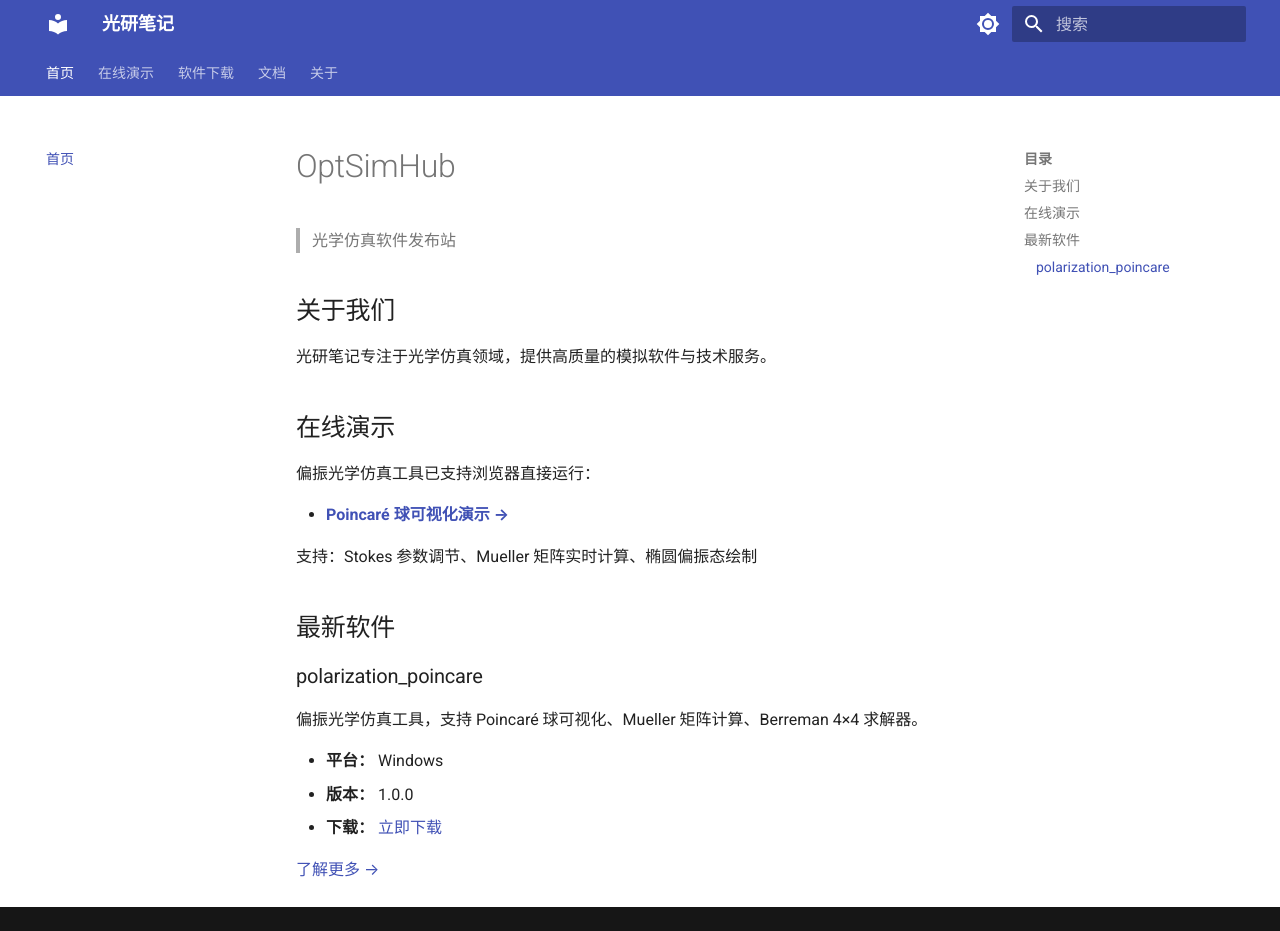
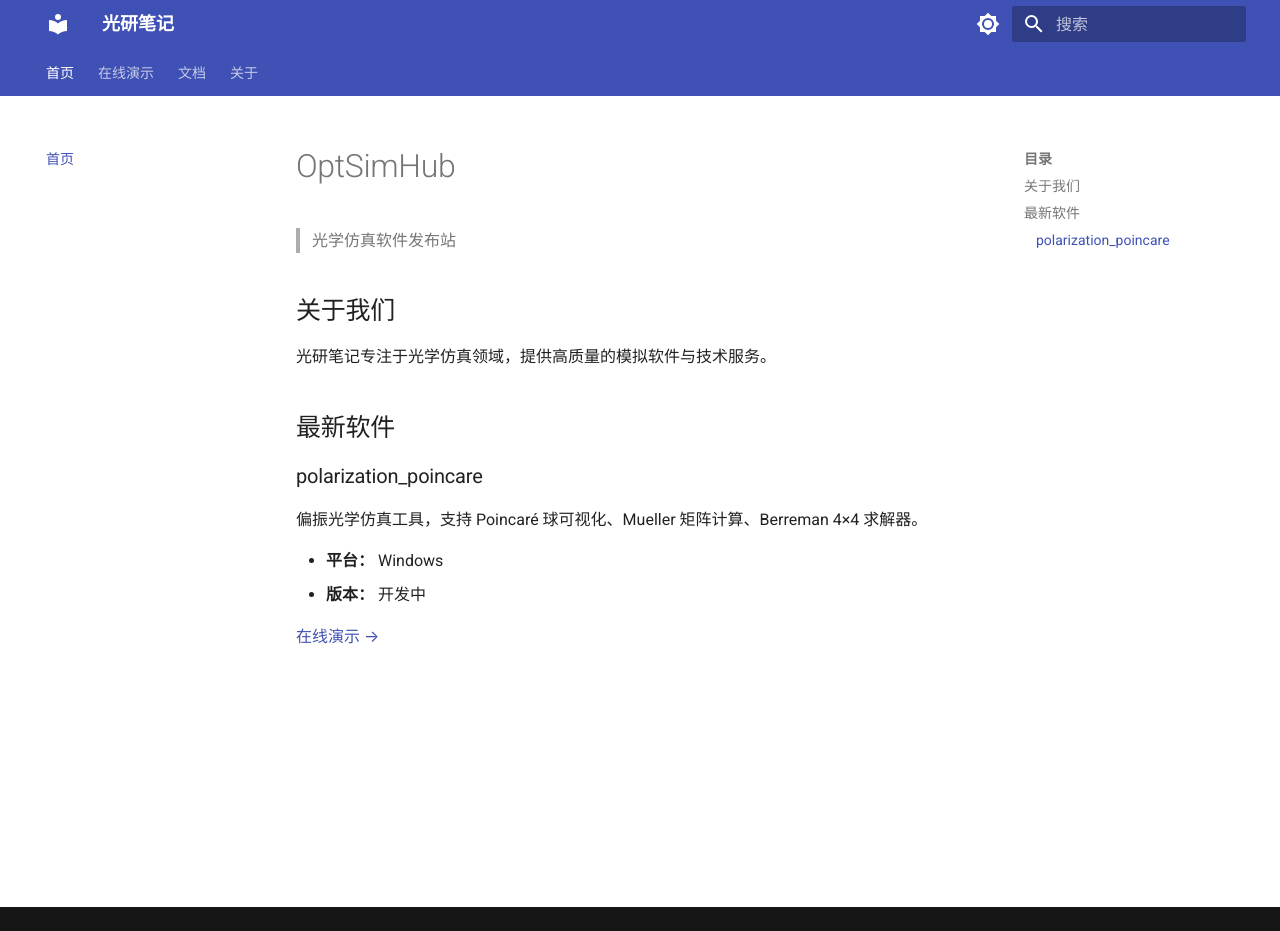
Before and after one commit to xiaoyong-boe/optsimhub-site, an MkDocs documentation site: the page built from docs/index.md, in a window 1280 px wide and 931 px high. Built offline with MkDocs 1.6.1 and Material for MkDocs 9.7.7, drawn with Linux system fonts in a browser that asks for light colours.

Commit message:
remove: download links from homepage

```diff
--- a/docs/index.md
+++ b/docs/index.md
@@ -6,14 +6,6 @@
 
 光研笔记专注于光学仿真领域，提供高质量的模拟软件与技术服务。
 
-## 在线演示
-
-偏振光学仿真工具已支持浏览器直接运行：
-
-- **[Poincaré 球可视化演示 →](demo/index.html)**
-
-支持：Stokes 参数调节、Mueller 矩阵实时计算、椭圆偏振态绘制
-
 ## 最新软件
 
 ### polarization_poincare
@@ -21,7 +13,6 @@
 偏振光学仿真工具，支持 Poincaré 球可视化、Mueller 矩阵计算、Berreman 4×4 求解器。
 
 - **平台：** Windows
-- **版本：** 1.0.0
-- **下载：** [立即下载](software/polarization_poincare.md)
+- **版本：** 开发中
 
-[了解更多 →](software/polarization_poincare.md)
+[在线演示 →](demo/index.html)
--- a/mkdocs.yml
+++ b/mkdocs.yml
@@ -48,8 +48,6 @@ markdown_extensions:
 nav:
   - 首页: index.md
   - 在线演示: demo/index.html
-  - 软件下载:
-    - polarization_poincare: software/polarization_poincare.md
   - 文档:
     - 使用说明: docs/guide.md
     - API参考: docs/api.md
```
